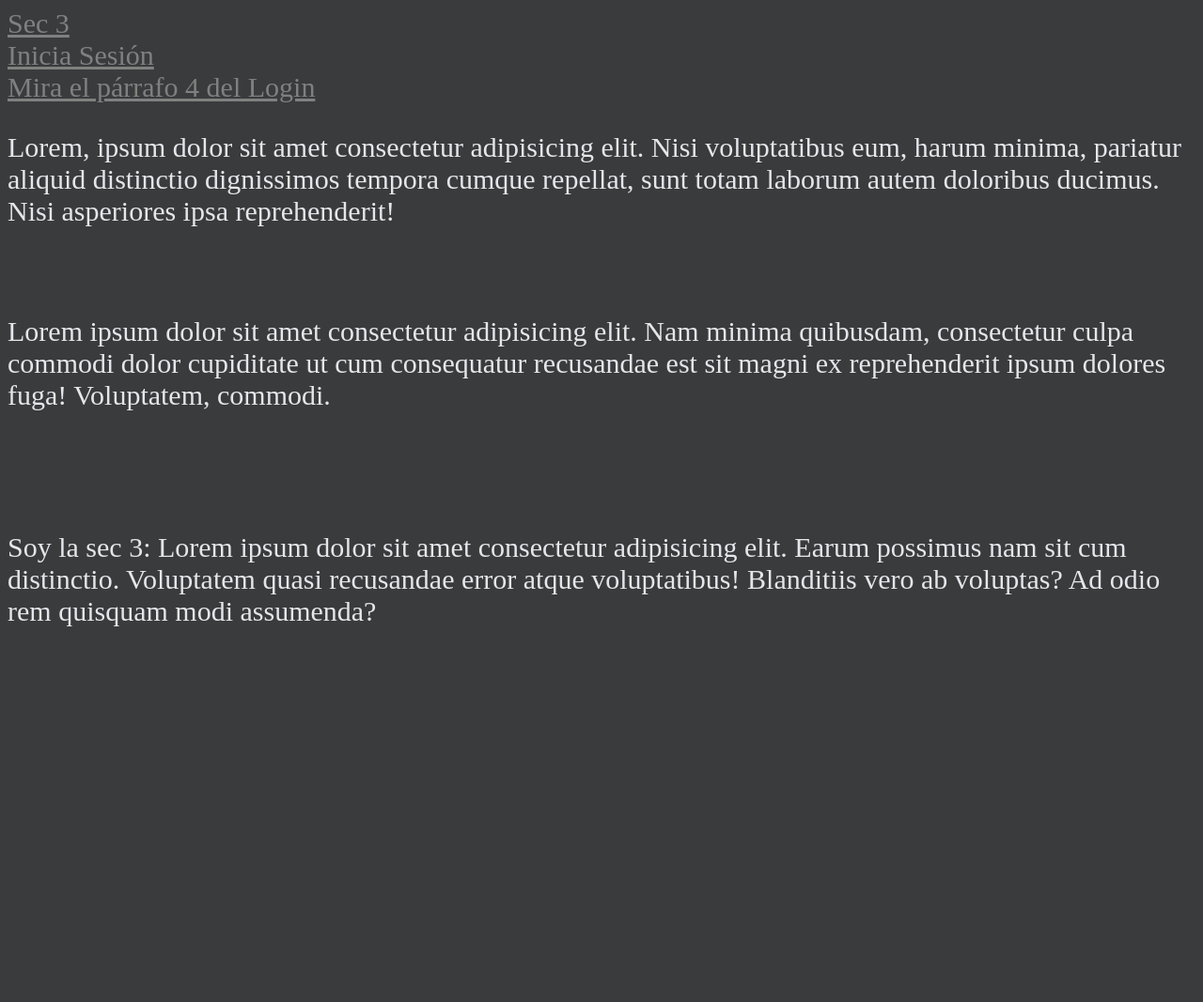
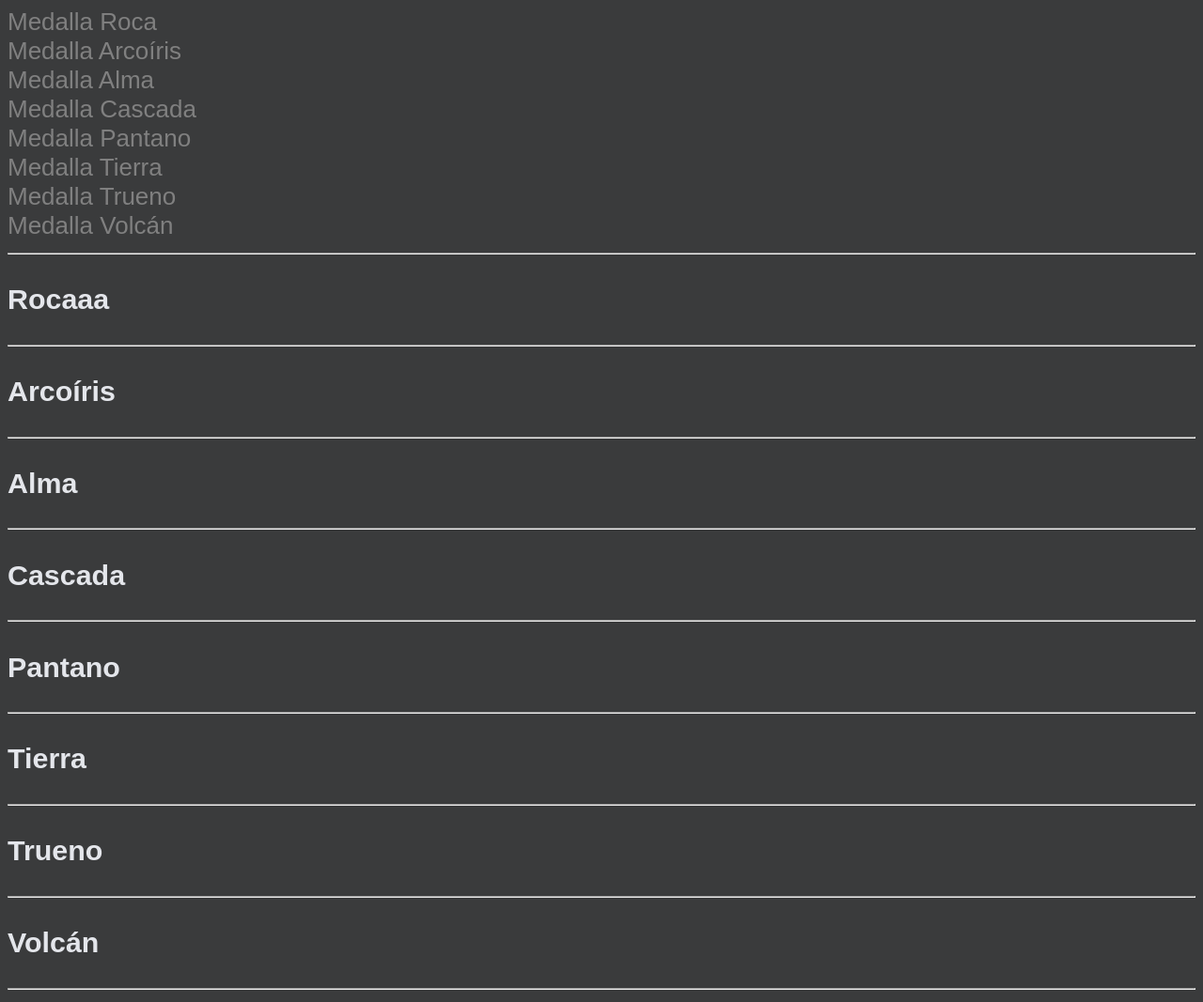
Before and after one commit to anudsa/Retos-Gimnasio-Pokemon, a plain HTML site: page index.html in a window 1280 px wide. Shown: the whole page at 94% size. Before the commit the page ends 800 px from the top, so only its background shows below. Drawn offline with Linux system fonts and the light colour scheme.

Commit message:
se añaden marcadores

```diff
--- a/index.html
+++ b/index.html
@@ -1,6 +1,3 @@
-<!-- Vínculos HTML
-Crear marcadores en html:
--->
 <!DOCTYPE html>
 <html lang="en">
 <head>
@@ -8,19 +5,50 @@ Crear marcadores en html:
     <meta http-equiv="X-UA-Compatible" content="IE=edge">
     <meta name="viewport" content="width=device-width, initial-scale=1.0">
     <title>Retos Pokémon</title>
-    <link rel="stylesheet" href="/styles/style.css">
+    <link rel="stylesheet" href="./styles/style.css">
 </head>
 <body>
-    <a href="#secc3">Sec 3</a>
-    <br>
-    <a href="/html/login.html">Inicia Sesión</a>
-    <br>
-    <a href="/html/login.html#p4">Mira el párrafo 4 del Login</a>
-
-    <p id="sec1">  Lorem, ipsum dolor sit amet consectetur adipisicing elit. Nisi voluptatibus eum, harum minima, pariatur aliquid distinctio dignissimos tempora cumque repellat, sunt totam laborum autem doloribus ducimus. Nisi asperiores ipsa reprehenderit!</p>
-    <br>
-    <p id="sec2">Lorem ipsum dolor sit amet consectetur adipisicing elit. Nam minima quibusdam, consectetur culpa commodi dolor cupiditate ut cum consequatur recusandae est sit magni ex reprehenderit ipsum dolores fuga! Voluptatem, commodi.</p>
-    <br><br>
-    <p id="secc3">Soy la sec 3: Lorem ipsum dolor sit amet consectetur adipisicing elit. Earum possimus nam sit cum distinctio. Voluptatem quasi recusandae error atque voluptatibus! Blanditiis vero ab voluptas? Ad odio rem quisquam modi assumenda?</p>
+<!-- Marcadores -->
+    <a href="#roca">Medalla Roca</a><br>
+    <a href="#arcoíris">Medalla Arcoíris</a><br>
+    <a href="#alma">Medalla Alma</a><br>
+    <a href="#cascada">Medalla Cascada</a><br>
+    <a href="#pantano">Medalla Pantano</a><br>
+    <a href="#tierra">Medalla Tierra</a><br>
+    <a href="#trueno">Medalla Trueno</a><br>
+    <a href="#volcán">Medalla Volcán</a><br>
+    <hr>
+    <div class="medallaRoca">
+        <h3 id="roca">Rocaaa</h3>
+    </div>
+    <hr>
+    <div class="medallaArcoíris">
+        <h3 id="arcoíris">Arcoíris</h3>
+    </div>
+    <hr>
+    <div class="medallaAlma">
+        <h3 id="alma">Alma</h3>
+    </div>
+    <hr>
+    <div class="medallaCascada">
+        <h3 id="cascada">Cascada</h3>
+    </div>
+    <hr>
+    <div class="medallaPantano">
+        <h3 id="pantano">Pantano</h3>
+    </div>
+    <hr>
+    <div class="medallaTierra">
+        <h3 id="tierra">Tierra</h3>
+    </div>
+    <hr>
+    <div class="medallaTrueno">
+        <h3 id="trueno">Trueno</h3>
+    </div>
+    <hr>
+    <div class="medallaVolcán">
+        <h3 id="volcán">Volcán</h3>
+    </div>
+    <hr>
 </body>
 </html>
--- a/styles/style.css
+++ b/styles/style.css
@@ -1,9 +1,11 @@
 body{
     background-color: #3A3B3C ;
     color: #E4E6EB;
-    font-size: 30px;
+    font-size: 26px;
+    font-family:Arial, Helvetica, sans-serif;
+    font-weight: lighter;
 }
-
 a,a:visited{
     color: grey;
+    text-decoration: none;
 }
```
